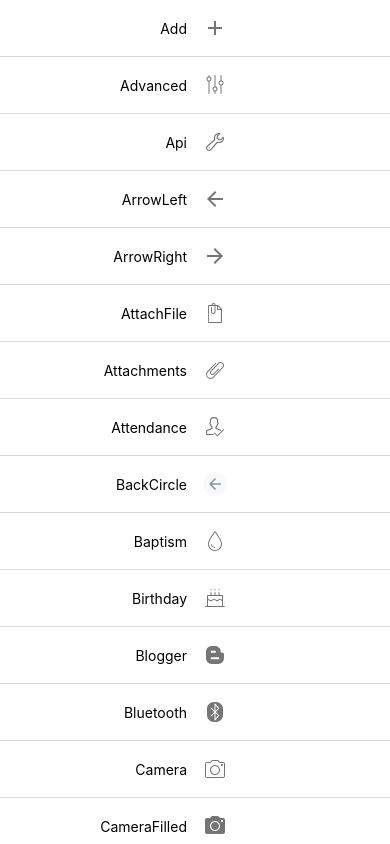
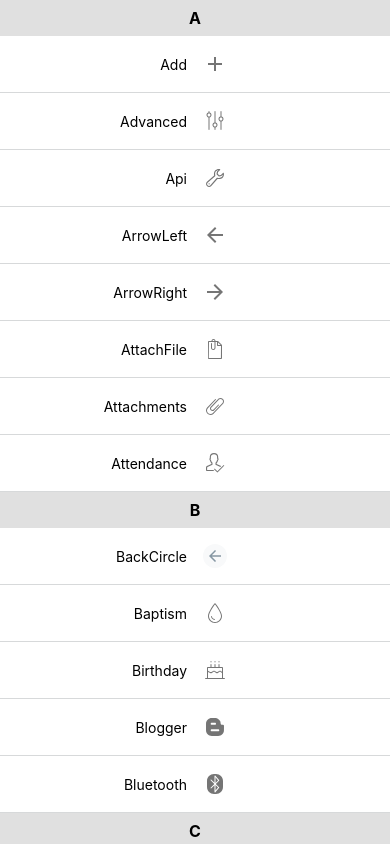
Before and after one commit to churchcommunitybuilder/vector-icons, a React Native app: screen / in a window 390 px wide. Built offline with nearby package versions, Linux system fonts and the light colour scheme.

Commit message:
add new icons for lead

```diff
--- a/App.tsx
+++ b/App.tsx
@@ -1,14 +1,18 @@
-import React from 'react';
-import { SafeAreaView, StyleSheet, Text, ScrollView, View } from 'react-native';
+import React from 'react'
+import {
+  SafeAreaView,
+  StyleSheet,
+  Text,
+  ScrollView,
+  View,
+  SectionList,
+} from 'react-native'
 
-import Icon, { IconName } from './src/Icon'
+import Icon from './src/Icon'
 import * as Icons from './src/icons'
 
-const App = () => {
+function IconRow({ item: icon }) {
   return (
-    <SafeAreaView style={styles.screen}>
-      <ScrollView>
-        {Object.keys(Icons).map((icon: IconName) => (
     <View key={icon} style={styles.iconDemo}>
       <View style={styles.iconDemoText}>
         <Text>{icon}</Text>
@@ -18,13 +22,46 @@ const App = () => {
         <Icon name={icon} />
       </View>
     </View>
-        ))}
-      </ScrollView>
+  )
+}
+
+function IconSectionHeader({ section }) {
+  return (
+      <Text style={styles.iconText}>
+        {section.title}
+      </Text>
+  )
+}
+
+const data = Object.values(
+  Object.keys(Icons).reduce((acc, icon) => {
+    const letter = icon.charAt(0)
+
+    return {
+      ...acc,
+      [letter]: {
+        title: letter,
+        data: [...(acc?.[letter]?.data ?? []), icon],
+      },
+    }
+  }, {}),
+)
+
+const keyExtractor = i => i
+const App = () => {
+  return (
+    <SafeAreaView style={styles.screen}>
+      <SectionList
+        sections={data as any}
+        renderSectionHeader={IconSectionHeader}
+        renderItem={IconRow}
+        keyExtractor={keyExtractor}
+      />
     </SafeAreaView>
   )
-};
+}
 
-export default React.memo(App);
+export default React.memo(App)
 
 const styles = StyleSheet.create({
   container: {
@@ -50,4 +87,12 @@ const styles = StyleSheet.create({
     width: 16,
   },
   screen: { flex: 1 },
-});
+  iconText: {
+    fontWeight: 'bold',
+    fontSize: 16,
+    backgroundColor: 'rgba(0, 0, 0, 0.12)',
+    paddingVertical: 8,
+    width: '100%',
+    textAlign: 'center',
+  },
+})
--- /dev/null
+++ b/src/icons/Link.tsx
@@ -0,0 +1,10 @@
+import * as React from 'react'
+import Svg, { SvgProps, Path } from 'react-native-svg'
+
+const Link: React.FC<SvgProps> = props => (
+  <Svg {...props} viewBox="0 0 1024 1024">
+    <Path d="M186.165 837.835c-68.787-68.787-68.787-180.617 0-249.404l160.906-160.906-76.43-76.43-160.906 160.906c-111.025 111.025-111.025 291.24 0 402.265s291.24 111.025 402.265 0l160.906-160.906-76.43-76.43-160.906 160.906c-68.787 68.787-180.617 68.787-249.404 0zM391.32 713.133l321.812-321.812-80.453-80.453-321.812 321.812 80.453 80.453zM512 109.735l-160.906 160.906 76.43 76.43 160.906-160.906c68.787-68.787 180.617-68.787 249.404 0s68.787 180.617 0 249.404l-160.906 160.906 76.43 76.43 160.906-160.906c111.025-111.025 111.025-291.24 0-402.265s-291.24-111.025-402.265 0z" />
+  </Svg>
+)
+
+export default React.memo(Link)
--- /dev/null
+++ b/src/icons/MusicNote.tsx
@@ -0,0 +1,10 @@
+import * as React from 'react'
+import Svg, { SvgProps, Path } from 'react-native-svg'
+
+const MusicNote: React.FC<SvgProps> = props => (
+  <Svg {...props} viewBox="0 0 1024 1024">
+    <Path d="M768 597.333v-397.995l-384 115.2v496.128c0 70.692-57.308 128-128 128v0h-21.333c-58.91 0-106.667-47.756-106.667-106.667s47.756-106.667 106.667-106.667v0h106.667v-469.333c0-0.002 0-0.005 0-0.008 0-9.591 6.329-17.703 15.038-20.389l0.151-0.040 426.667-128c1.839-0.574 3.953-0.904 6.144-0.904 11.782 0 21.333 9.551 21.333 21.333 0 0.003 0 0.006 0 0.008v0 554.667c0 70.692-57.308 128-128 128v0h-21.333c-58.91 0-106.667-47.756-106.667-106.667s47.756-106.667 106.667-106.667v0h106.667z" />
+  </Svg>
+)
+
+export default React.memo(MusicNote)
--- /dev/null
+++ b/src/icons/Section.tsx
@@ -0,0 +1,10 @@
+import * as React from 'react'
+import Svg, { SvgProps, Path } from 'react-native-svg'
+
+const Section: React.FC<SvgProps> = props => (
+  <Svg {...props} viewBox="0 0 1024 1024">
+    <Path d="M128 469.333h768v85.333h-768v-85.333zM384 341.333v-85.333h512v85.333h-512zM384 768v-85.333h512v85.333h-512z" />
+  </Svg>
+)
+
+export default React.memo(Section)
--- /dev/null
+++ b/src/icons/StopWatch.tsx
@@ -0,0 +1,10 @@
+import * as React from 'react'
+import Svg, { SvgProps, Path } from 'react-native-svg'
+
+const StopWatch: React.FC<SvgProps> = props => (
+  <Svg {...props} viewBox="0 0 1024 1024">
+    <Path d="M874.581 427.861c-14.223 2.437-26.818 8.075-37.459 16.154l0.211-0.154c-47.566-136.478-175.147-232.655-325.192-232.655-189.762 0-343.595 153.833-343.595 343.595 0 159.39 108.531 293.432 255.724 332.256l2.395 0.537v41.557c-172.292-40.331-298.638-192.658-298.638-374.494 0-93.21 33.199-178.666 88.418-245.188l-0.51 0.632-39.040-38.997c-3.865-3.865-6.256-9.206-6.256-15.104 0-11.797 9.563-21.36 21.36-21.36 5.898 0 11.239 2.391 15.104 6.256v0l37.803 37.845c68.828-66.855 162.872-108.075 266.542-108.075 0.194 0 0.387 0 0.581 0h-0.030c0.164 0 0.357 0 0.551 0 103.671 0 197.714 41.22 266.635 108.164l-0.092-0.089 37.803-37.845c3.865-3.865 9.206-6.256 15.104-6.256 11.797 0 21.36 9.563 21.36 21.36 0 5.898-2.391 11.239-6.256 15.104v0l-39.040 38.997c27.858 33.457 50.424 72.53 65.68 115.084l0.837 2.676zM405.333 85.333h213.333c11.782 0 21.333 9.551 21.333 21.333s-9.551 21.333-21.333 21.333v0h-213.333c-11.782 0-21.333-9.551-21.333-21.333s9.551-21.333 21.333-21.333v0zM490.667 554.667v-213.333c0-11.782 9.551-21.333 21.333-21.333s21.333 9.551 21.333 21.333v0 234.667c0 11.782-9.551 21.333-21.333 21.333v0h-256c-11.782 0-21.333-9.551-21.333-21.333s9.551-21.333 21.333-21.333v0h234.667zM469.333 873.301l318.635-318.635 108.032 108.032-318.635 318.635h-108.032v-108.032zM972.8 586.837l-53.12 53.163-109.013-108.971 53.163-53.205c5.237-5.25 12.479-8.498 20.48-8.498s15.243 3.248 20.479 8.497l68.054 68.012c5.25 5.237 8.498 12.479 8.498 20.48s-3.248 15.243-8.497 20.479l-0.001 0.001z" />
+  </Svg>
+)
+
+export default React.memo(StopWatch)
```
Also changed, not shown: src/icons/index.ts (+10 -6 lines). Lines whose indentation alone changed are shown as unchanged.
